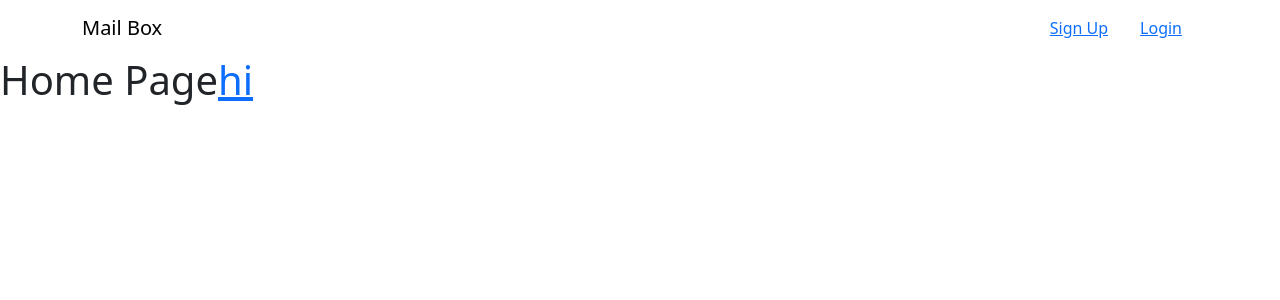
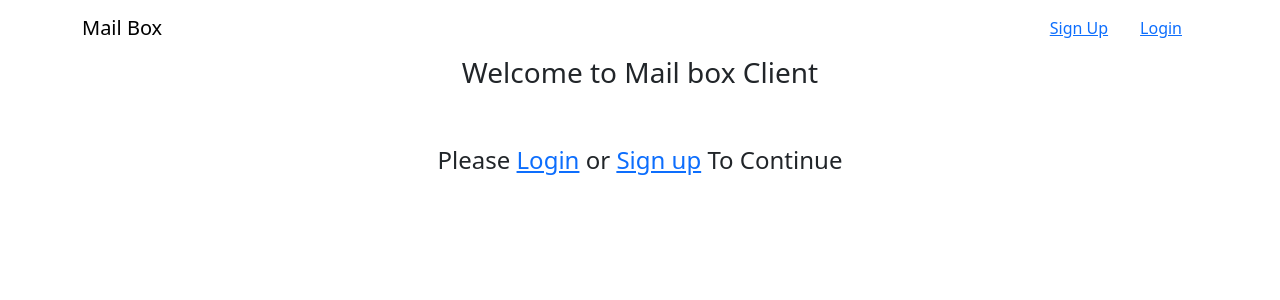
Before and after one commit to kesavaprasad08/mail-box-client, a React (Create React App) app: page / in a window 1280 px wide. Shown: the top 300 px of the page. Built offline with nearby package versions, Linux system fonts and the light colour scheme.

Commit message:
firebase deployment

```diff
--- a/src/hooks/use-fetch.js
+++ b/src/hooks/use-fetch.js
@@ -10,7 +10,7 @@ const useFetch = (url,changes) => {
         const data = await response.data;
         setData(data);
       } catch (err) {
-        alert(err);
+        // alert(err);
       }
     };
     getData();
--- a/src/pages/HomePage.js
+++ b/src/pages/HomePage.js
@@ -1,9 +1,23 @@
 import React from "react";
 import { Link } from "react-router-dom/cjs/react-router-dom.min";
+import { useSelector } from "react-redux";
 
 const HomePage = () => {
-    return<h1>Home Page
-        <Link to='/mailbox'>hi</Link>
-    </h1>
+    const isLoggedIn = useSelector((state)=>state.auth.isLoggedIn)
+  return (
+    <>
+    <div className="d-flex justify-content-center">
+      <h3>Welcome to Mail box Client </h3>
+      </div>
+      <div className="d-flex justify-content-center mt-5">
+      {!isLoggedIn && <h4>
+        Please <Link to="/login">Login</Link> or{" "}
+        <Link to="/signup">Sign up</Link> To Continue
+      </h4>
+}
+      </div>
+      </>
+
+  );
 };
 export default HomePage;
--- a/src/pages/InboxPage.js
+++ b/src/pages/InboxPage.js
@@ -77,6 +77,7 @@ const InboxPage = () => {
       history.push({
         pathname: `/mail/${id}`,
         state: {
+
           from: fullMail.email,
           subject: fullMail.subject,
           body: fullMail.body,
--- a/src/pages/MailBoxPage.js
+++ b/src/pages/MailBoxPage.js
@@ -1,6 +1,6 @@
 import React from "react";
 
 const MailBoxPage = () => {
-    return<h1>Welcome to Mail box !!!</h1>
+    return<h1 className="d-flex justify-content-center mt-5">Welcome to Mail box !!!</h1>
 };
 export default MailBoxPage;
--- a/src/pages/MailDetails.js
+++ b/src/pages/MailDetails.js
@@ -2,9 +2,11 @@ import React from "react";
 import { Button } from "react-bootstrap";
 import { useLocation, useHistory } from "react-router-dom/cjs/react-router-dom";
 
-const MailDetails = () => {
+const MailDetails = (props) => {
+
     const location = useLocation();
   const history = useHistory();
+  console.log(location.state)
   const { to, from, subject, body, type } = location.state;
     return<>
     <div style={{ padding: "20px", backgroundColor: "#f5f5f5" }}>
```
Also changed, not shown: firebase.json (added), 1 other file (tests, documents, lock files or other folders).
